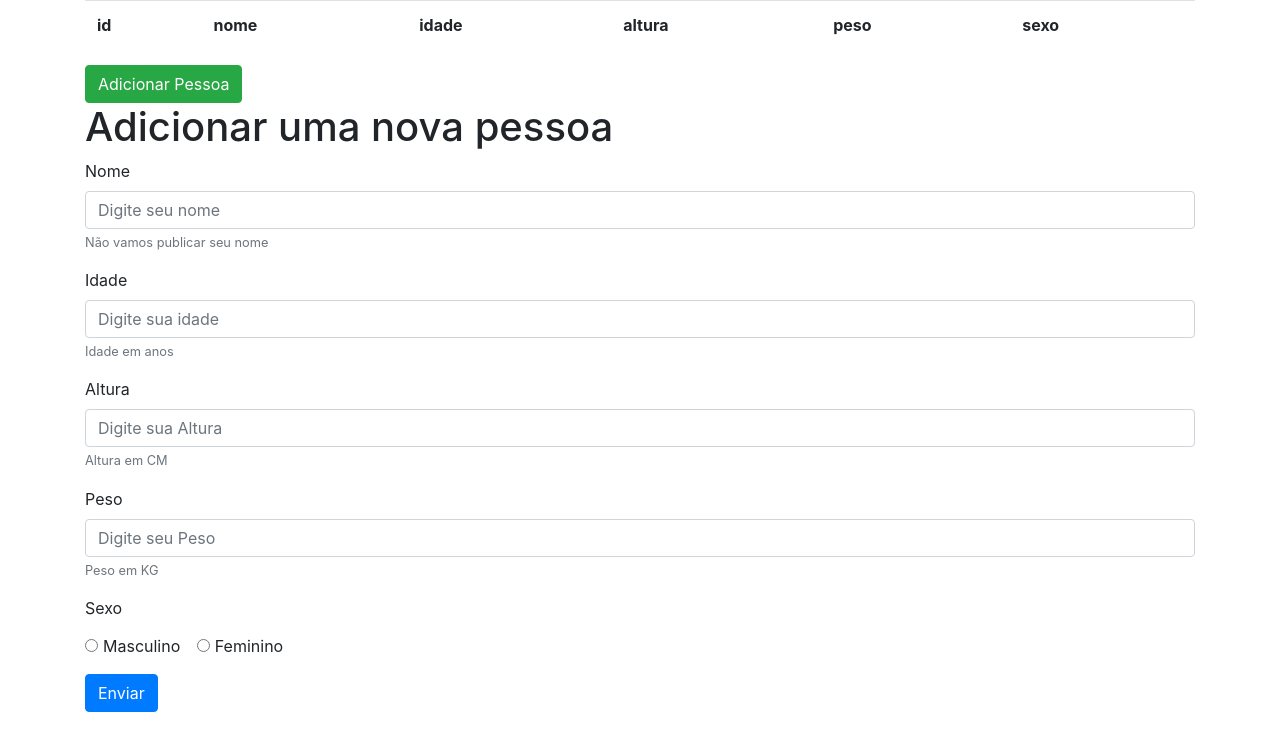
After one commit to Alfafis/Web-Final, a PHP site: page /Web-Final/view/index.html in a window 1280 px wide. The commit adds this page. Shown: the top 751 px of the page. Run offline with PHP 8.4, Linux system fonts and the light colour scheme; lists and menus that the app fills with data are empty.

Commit message:
correction

```diff
--- a/index.php
+++ b/index.php
@@ -31,6 +31,9 @@ $request = $_SERVER['REQUEST_URI'];
 http://localhost/Web-Final/
 
 switch ($request) {
+    case '/':
+      require __DIR__ . '/view/index.html';
+		break;
     case '/'.PASTAPROJETO:
       require __DIR__ . '/view/index.html';
 		break;
--- /dev/null
+++ b/view/index.html
@@ -0,0 +1,73 @@
+<!DOCTYPE html>
+<html lang="en">
+<head>
+	<meta charset="UTF-8">
+	<title>FrontEnd Api</title>
+	<link rel="stylesheet" href="https://stackpath.bootstrapcdn.com/bootstrap/4.4.0/css/bootstrap.min.css" integrity="sha384-SI27wrMjH3ZZ89r4o+fGIJtnzkAnFs3E4qz9DIYioCQ5l9Rd/7UAa8DHcaL8jkWt" crossorigin="anonymous">
+	<link rel="stylesheet" type="text/css" href="css/estilos.css">
+</head>
+<body>
+	<div class="container fluid">
+		<div class="row">
+			<div class="col-sm-12">
+				<table class="table stripped" id="tabeladedados">
+					<tr>
+						<th>id</th>
+						<th>nome</th>
+						<th>idade</th>
+						<th>altura</th>
+						<th>peso</th>
+						<th>sexo</th>
+					</tr>
+				</table>
+			</div>
+		</div>
+		<div class="row">
+			<div class="col-sm-12 centered">
+				<button onClick="adicionarPessoa()" class="btn btn-success">Adicionar Pessoa</button>
+			</div>
+		</div>
+		<div class="row formPessoa" id="formPessoa">
+			<div class="col-sm-12">
+				<h1>Adicionar uma nova pessoa</h1>
+				<form id="adicionarPessoa" action="javascript:enviarForm()">
+					<div class="form-group">
+						<label for="nome">Nome</label>
+						<input type="text" class="form-control" aria-describedby="nomeHelp" id="nome" placeholder="Digite seu nome">
+						<small id="nomeHelp" class="form-text text-muted">Não vamos publicar seu nome</small>
+					</div>
+					<div class="form-group">
+						<label for="idade">Idade</label>
+						<input type="number" class="form-control" id="idade" placeholder="Digite sua idade">
+						<small id="idadeHelp" class="form-text text-muted">Idade em anos</small>
+					</div>
+					<div class="form-group">
+						<label for="altura">Altura</label>
+						<input type="number" class="form-control" id="altura" placeholder="Digite sua Altura">
+						<small id="alturaHelp" class="form-text text-muted">Altura em CM</small>
+					</div>
+					<div class="form-group">
+						<label for="peso">Peso</label>
+						<input type="number" class="form-control" id="peso" placeholder="Digite seu Peso">
+						<small id="pesoHelp" class="form-text text-muted">Peso em KG</small>
+					</div>
+					<div class="form-group">
+						<label for="peso">Sexo</label>
+						<br>
+						<div class="form-check-inline">
+							<label class="form-check-label"></label>
+							<input type="radio" class="form-check-input" value="1" name="sexo">Masculino
+						</div>
+						<div class="form-check-inline">
+							<label class="form-check-label"></label>
+							<input type="radio" class="form-check-input" value="2" name="sexo">Feminino
+						</div>
+					</div>
+					<input type="submit" class="btn btn-primary" value="Enviar">
+				</form>
+			</div>
+		</div>
+	</div>
+	<script type="text/javascript" src="js/requisicoes.js"></script>
+</body>
+</html>
```
Also changed, not shown: view/css/app.css (added), view/js/app.js (added).
